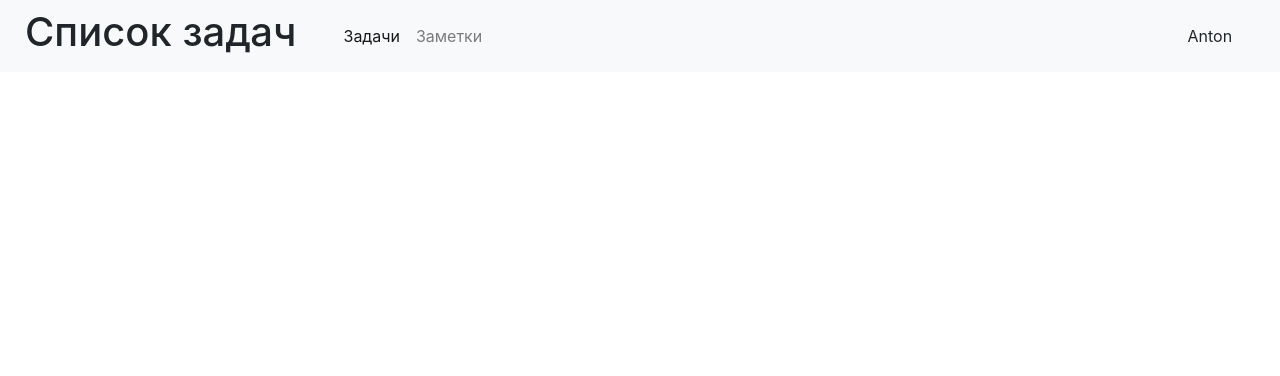
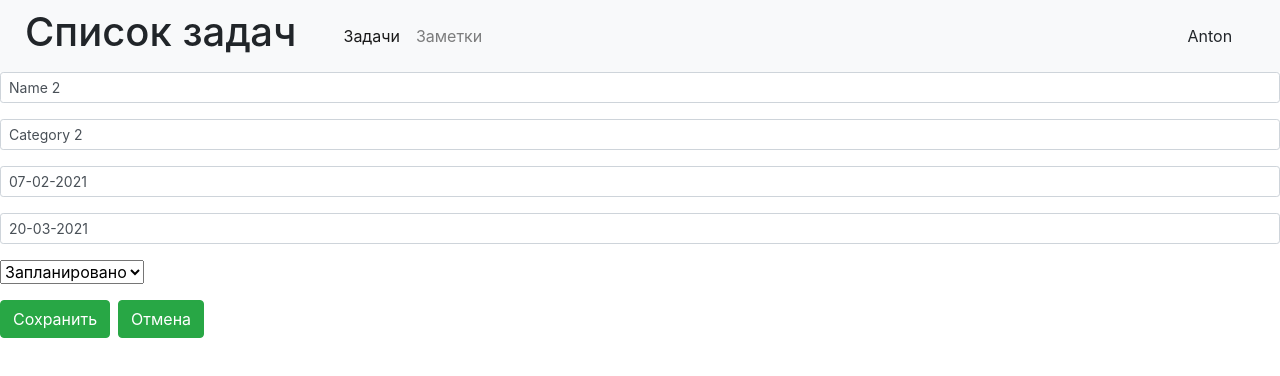
Before and after one commit to Madrabit/task_planer, an Angular app in the folder task-planer/: page /tasks/1 in a window 1280 px wide. Before the commit this address led to /. Shown: the top 376 px of the page. Built offline with nearby package versions, Linux system fonts and the light colour scheme.

Commit message:
edit and add with routing

```diff
--- a/task-planer/src/app/app-routing.module.ts
+++ b/task-planer/src/app/app-routing.module.ts
@@ -1,11 +1,20 @@
 import { NgModule } from '@angular/core';
 import { Routes, RouterModule } from '@angular/router';
 import { TaskListComponent } from './task/task-list/task-list.component';
+import { EditTaskComponent } from './task/task-list/edit-task/edit-task.component';
 import { NoteListComponent } from './note-list/note-list.component';
 
 const routes: Routes = [
   {path: '', redirectTo: 'tasks', pathMatch: "full"},
-  {path: 'tasks', component: TaskListComponent},
+  {
+    path: 'tasks',
+    data: { permission: 'Tasks' },
+    children: [
+      { path: '', component: TaskListComponent },
+      { path: ':id', component: EditTaskComponent, data: { someData: 'someValue' } }
+    ]
+  }
+  ,
   {path: 'notes', component: NoteListComponent}
 ];
 
--- /dev/null
+++ b/task-planer/src/app/shared/services/task-storage.service.ts
@@ -0,0 +1,50 @@
+import { Injectable } from '@angular/core';
+import { BehaviorSubject, Observable, Subject } from 'rxjs';
+import { Task } from '../../task/task-list/task.model';
+
+@Injectable({
+  providedIn: 'root'
+})
+export class TaskStorageService {
+
+  private _tasks: Task[] = [
+    new Task(0,'Name 1', 'Category 1', 'Выполнено',
+      '08-10-2021', '10-11-2021'),
+    new Task(1, 'Name 2', 'Category 2', 'Запланировано',
+      '07-02-2021', '20-03-2021'),
+    new Task(2, 'Name 3', 'Category 2', 'Просрочено',
+      '03-02-2021', '01-03-2021'),
+    new Task(3,'Name 4', 'Category 3', 'Выполнено',
+      '05-02-2021', '21-03-2021')
+  ]
+
+  // private _observableTasks!: BehaviorSubject<Task[]>;
+
+
+  get tasks(): Task[] {
+    return this._tasks;
+  }
+
+  private _observableTasks = new Subject<Task[]>();
+
+  observableTasks$ = this._observableTasks.asObservable();
+
+  constructor() {
+
+  }
+
+  // getTasks(): Observable<Task[]> {
+  //   return this._observableTasks.asObservable();
+  //
+  // }
+
+
+  addTask(task: Task) {
+    this._tasks.push(task);
+    this._observableTasks.next(this._tasks);
+  }
+
+  updateDate(data: Task[]) {
+    this._observableTasks.next(data);
+  }
+}
--- a/task-planer/src/app/task/task-list/edit-task/edit-task.component.html
+++ b/task-planer/src/app/task/task-list/edit-task/edit-task.component.html
@@ -1,20 +1,20 @@
 <div class="input-group input-group-sm mb-3">
-  <input log type="text" placeholder="name" class="form-control" aria-label="name" [(ngModel)]="name">
+  <input log type="text" placeholder="name" class="form-control" aria-label="name" [(ngModel)]="currentTask.name">
 </div>
 <div class="input-group input-group-sm mb-3">
-  <input log type="text" placeholder="category" class="form-control" aria-label="category" [(ngModel)]="category">
+  <input log type="text" placeholder="category" class="form-control" aria-label="category" [(ngModel)]="currentTask.category">
 </div>
 <div class="input-group input-group-sm mb-3">
-  <input log date type="text" placeholder="dateStart" class="form-control" aria-label="dateStart" [(ngModel)]="dateStart">
+  <input log date type="text" placeholder="dateStart" class="form-control" aria-label="dateStart" [(ngModel)]="currentTask.dateStart">
 </div>
 <div class="input-group input-group-sm mb-3">
-  <input log date type="text" placeholder="dateEnd" class="form-control" aria-label="dateEnd" [(ngModel)]="dateEnd">
+  <input log date type="text" placeholder="dateEnd" class="form-control" aria-label="dateEnd" [(ngModel)]="currentTask.dateEnd">
 </div>
 <div class="input-group input-group-sm mb-3">
   <select class="form-select" aria-label="Default select example"
           (change)="selectChange($event)"
   >
-    <option *ngFor="let s of statuses"  [ngValue]="s" [selected]="s === status">{{s}}</option>
+    <option *ngFor="let s of statuses"  [ngValue]="s" [selected]="s === currentTask.status">{{s}}</option>
   </select>
 </div>
 <button class="btn btn-success mb-1 mr-2" (click)="saveTask()">Сохранить</button>
--- a/task-planer/src/app/task/task-list/edit-task/edit-task.component.ts
+++ b/task-planer/src/app/task/task-list/edit-task/edit-task.component.ts
@@ -11,6 +11,9 @@ import {
 import { Task } from '../task.model';
 import { HelperService } from '../../../shared/services/helper.service';
 import { TaskService } from '../../../shared/services/task.service';
+import { ActivatedRoute, Router } from '@angular/router';
+import {Location} from '@angular/common';
+import { TaskStorageService } from '../../../shared/services/task-storage.service';
 
 @Component({
   selector: 'app-edit-task',
@@ -27,7 +30,14 @@ export class EditTaskComponent implements OnInit, OnDestroy, OnChanges, AfterVie
   statuses: [string, string, string, string] = ['Запланировано', 'Выполняется', 'Выполнено', 'Просрочено'];
   selectedStatus!: string;
 
-  constructor(private taskService: TaskService) { }
+  currentTask!: Task
+
+  constructor(private taskService: TaskService, private activatedRoute: ActivatedRoute,
+              public _location: Location, private taskStorage: TaskStorageService,
+              private router: Router) {
+    activatedRoute.params.subscribe((params)=> this.id  = params['id'])
+    this.currentTask = this.taskStorage.tasks[this.id]
+  }
 
   @Output() saveTaskEmitter = new EventEmitter<Task>()
   @Output() cancelEditEmitter = new EventEmitter<boolean>()
@@ -53,12 +63,13 @@ export class EditTaskComponent implements OnInit, OnDestroy, OnChanges, AfterVie
 
 
   saveTask() {
-    let task = new Task(0, this.name, this.category, this.selectedStatus, this.dateStart, this.dateEnd);
-    this.taskService.updateDate(task)
+    this.taskService.updateDate(this.currentTask)
+    this.router.navigate(['tasks']);
    // this.saveTaskEmitter.emit(task);
   }
 
   cancel() {
+    this._location.back();
     this.cancelEditEmitter.emit(false);
   }
 
--- a/task-planer/src/app/task/task-list/list-row/list-row.component.html
+++ b/task-planer/src/app/task/task-list/list-row/list-row.component.html
@@ -5,7 +5,7 @@
 <td class="d-flex justify-content-between align-items-center" [ngClass]="status === 'Просрочено' ?
 'table-danger' : 'table-light'
 ">
-  <span >{{ status }}</span>
-  <button class="btn btn-danger ml-1" (click)="editTask()">Редактировать</button>
-  <button class="btn btn-danger ml-1" (click)="deleteTask()">Удалить</button>
+  <span class="status">{{ status }}</span>
+  <button class="btn btn-danger " (click)="editTask()">Редактировать</button>
+  <button class="btn btn-danger " (click)="deleteTask()">Удалить</button>
 </td>
--- a/task-planer/src/app/task/task-list/list-row/list-row.component.scss
+++ b/task-planer/src/app/task/task-list/list-row/list-row.component.scss
@@ -0,0 +1,3 @@
+.status {
+  min-width: 120px;
+}
--- a/task-planer/src/app/task/task-list/list-row/list-row.component.ts
+++ b/task-planer/src/app/task/task-list/list-row/list-row.component.ts
@@ -2,6 +2,7 @@ import { Component, EventEmitter, Input, OnInit, Output } from '@angular/core';
 import { HelperService } from 'src/app/shared/services/helper.service';
 import { Task } from '../task.model';
 import { TaskService } from '../../../shared/services/task.service';
+import { ActivatedRoute, Route, Router } from '@angular/router';
 @Component({
   selector: '[app-list-row]',
   templateUrl: './list-row.component.html',
@@ -20,7 +21,8 @@ export class ListRowComponent implements OnInit {
   @Output() deleteTaskEmitter = new EventEmitter<string>()
   @Output() editTaskEmitter = new EventEmitter<number>()
 
-  constructor(public helperService: HelperService) { }
+  constructor(public helperService: HelperService,  private router: Router) {
+  }
 
   ngOnInit(): void {
 
@@ -32,5 +34,6 @@ export class ListRowComponent implements OnInit {
 
   editTask() {
     this.editTaskEmitter.emit(this.id);
+    this.router.navigate(['tasks', this.id]);
   }
 }
--- a/task-planer/src/app/task/task-list/task-add/task-add.component.ts
+++ b/task-planer/src/app/task/task-list/task-add/task-add.component.ts
@@ -1,5 +1,6 @@
 import { Component, OnInit, Output, EventEmitter } from '@angular/core';
 import { Task } from '../task.model';
+import { TaskStorageService } from '../../../shared/services/task-storage.service';
 
 
 @Component({
@@ -20,14 +21,15 @@ export class TaskAddComponent implements OnInit {
   @Output() addTaskEmitter =  new EventEmitter<Task>()
 
 
-  constructor() { }
+  constructor(private taskStorageService: TaskStorageService) { }
 
   ngOnInit(): void {
   }
 
   addTask() {
     let task = new Task(0, this.name, this.category, this.selectedStatus, this.dateStart, this.dateEnd);
-    this.addTaskEmitter.emit(task);
+    this.taskStorageService.addTask(task)
+    // this.addTaskEmitter.emit(task);
   }
 
   selectChange(e: any) {
```
Also changed, not shown: task-planer/src/app/login/login.module.ts (added, +12 -0 lines), task-planer/src/app/task/task-list/task-list.component.ts (+22 -15 lines).
